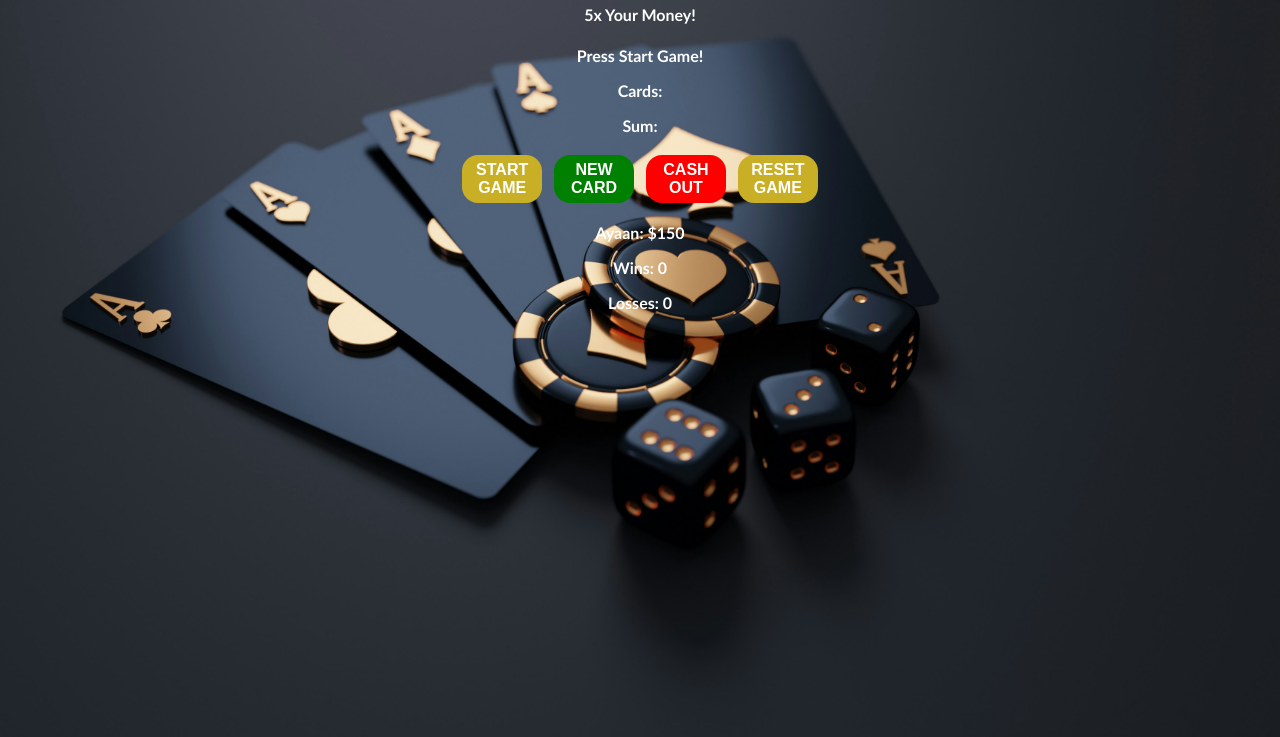
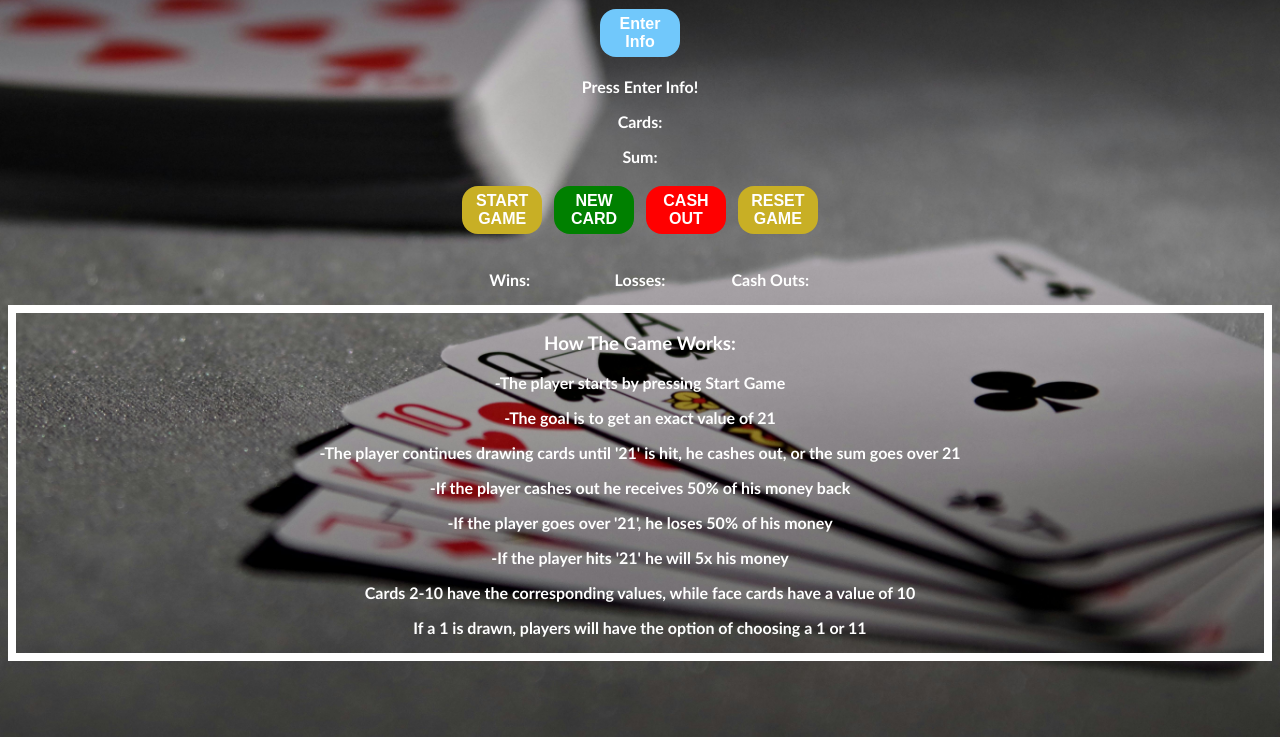
Before and after one commit to Ayaan0211/Blackjack, a plain HTML site: page index.html in a window 1280 px wide. Shown: the part 63-800 px from the top of the page. Drawn offline with Linux system fonts and the light colour scheme.

Commit message:
added new features and functionality

```diff
--- a/index.css
+++ b/index.css
@@ -1,6 +1,7 @@
 body {
     font-family: 'Trebuchet MS', 'Lucida Sans Unicode', 'Lucida Grande', 'Lucida Sans', Arial, sans-serif;
-    background-image: url(background.jpg);
+    background-image: url(background1.jpg);
+    /* background-repeat: no-repeat; */
     background-size: cover;
     text-align: center;
     color: white;
@@ -13,6 +14,10 @@ h1 {
 
 #text {
     font-style: italic;
+}
+
+#info-btn {
+    background-color: rgb(113, 200, 251);
 }
 
 button {
@@ -34,3 +39,20 @@ button {
 #cashOut {
     background-color: red;
 }
+
+#win-div, #loss-div, #cashout-div {
+    width: 10%;
+    display: inline-block;
+}
+
+#rules {
+    border: 0.5em solid white;
+    color: white;
+    font-size: 1em;
+    font-weight: bold;
+    /* position: absolute;
+    top: 50%;
+    left: 50%;
+    transform: translate(-50%, -50%); */
+    /* padding: 1em 1em; */
+}
--- a/index.html
+++ b/index.html
@@ -5,8 +5,12 @@
     </head>
 
     <body>
-        <h1>Blackjack</h1>
-        <h4>5x Your Money!</h4>
+        <div id="title">
+           <h1>BlackJack (Lite)</h1>
+        </div>
+        <div id="info">
+            <button id="info-btn" onclick="info()">Enter Info</button>
+        </div>
         <p id="message">Press Start Game!</p>
         <p id="cards">Cards:</p>
         <p id="sum">Sum:</p>
@@ -15,8 +19,26 @@
         <button id="cashOut" onclick="cashOut()">CASH OUT</button>
         <button onclick="resetGame()">RESET GAME</button>
         <p id="player"></p>
-        <p id="win">Wins: </p>
-        <p id="loss">Losses: </p>
+        <div id="win-div">
+            <p id="win">Wins: </p>
+        </div>
+        <div id="loss-div">
+            <p id="loss">Losses: </p>
+        </div>
+        <div id="cashout-div">
+            <p id="out">Cash Outs: </p>
+        </div>
+        <div id="rules">
+            <h3>How The Game Works:</h3>
+            <p>-The player starts by pressing Start Game</p>
+            <p>-The goal is to get an exact value of 21</p>
+            <p>-The player continues drawing cards until '21' is hit, he cashes out, or the sum goes over 21</p>
+            <p>-If the player cashes out he receives 50% of his money back</p>
+            <p>-If the player goes over '21', he loses 50% of his money</p>
+            <p>-If the player hits '21' he will 5x his money</p>
+            <p>Cards 2-10 have the corresponding values, while face cards have a value of 10</p>
+            <p>If a 1 is drawn, players will have the option of choosing a 1 or 11</p>
+        </div>
         <script src="index.js"></script>
     </body>
 
--- a/index.js
+++ b/index.js
@@ -1,37 +1,65 @@
 let player = {
-    name: "Ayaan",
-    chips: 150
+    name: 'No Name',
+    chips: 0
 }
 
 let cards = [];
 let sum = 0;
 let win = 0;
 let loss = 0;
-let chips = 150;
+let out = 0;
 let hasBlackJack = false;
 let isAlive = false;
+let start = false;
 let message = "";
 let messageEl = document.getElementById("message");
+let infoEl = document.getElementById("info-btn")
 let sumEl = document.getElementById("sum");
 let cardsEl = document.getElementById("cards");
 let playerEl = document.getElementById("player");
 let winEl = document.getElementById("win");
 let lossEl = document.getElementById("loss");
+let cashEl = document.getElementById("out");
 
-playerEl.textContent = player.name + ": $" + player.chips;
-winEl.textContent = "Wins: " + win;
-lossEl.textContent = "Losses: " + loss;
+if (!start) {
+    messageEl.textContent = ("Press Enter Info!");
+}
 
+function info() {
+    let username = prompt("Enter Your Name: ");
+    let credits = prompt("Enter Amount of Money: ");
+    player.name = username;
+    player.chips = credits;
+    playerEl.textContent = player.name + ": $" + player.chips;
+    sum = 0;
+    win = 0;
+    loss = 0;
+    out = 0;
+    playerEl.textContent = player.name + ": $" + player.chips;
+    messageEl.textContent = "Press Start Game!";
+    winEl.textContent = "Wins: " + win;
+    lossEl.textContent = "Losses: " + loss;
+    cashEl.textContent = "Cash Outs: " + out;
+    start = true;
+    infoEl.textContent = "New Game";
+}
 
 function getRandomCard() {
     let random = Math.floor(Math.random() * 13) + 1;
-    if (random === 1) return 11;
+    console.log(random);
+    if (random === 1) return ace();
     if (random > 10) return 10;
     return random;
 }
 
+function ace() {
+    let value = prompt("Would you like to choose a 1 or 11? (Current Sum: " + sum + ")");
+    if (value === "1") return 1;
+    if (value === "11") return 11;
+}
+
 function startGame() {
-    if (cards.length === 0) {
+    if (cards.length === 0 && start) {
         isAlive = true;
         let card1 = getRandomCard();
         cards = [card1]
@@ -56,7 +84,9 @@ function renderGame() {
         message = "Wohoo! You've got Blackjack! (Press Reset Game To Play Again)";
         win++;
         winEl.textContent = "Wins: " + win;
+        /* player.chips += (Math.round(player.chips * 5 * 100)/100).toFixed(2); */
         player.chips += (player.chips * 5);
+        player.chips = Number(Math.round(player.chips + 'e2') + "e-2")
         playerEl.textContent = player.name + ": $" + player.chips;
         isAlive = false;
         hasBlackJack = true;
@@ -65,7 +95,8 @@ function renderGame() {
         message = "You're out of the game! (Press Reset Game)";
         loss++;
         lossEl.textContent = "Loss: " + loss;
-        player.chips -= (player.chips/2);
+        player.chips -= player.chips/2;
+        player.chips = Number(Math.round(player.chips + 'e2') + "e-2")
         playerEl.textContent = player.name + ": $" + player.chips;
         isAlive = false;
     }
@@ -83,9 +114,12 @@ function newCard() {
 
 function cashOut() {
     if (isAlive && !hasBlackJack) {
-        player.chips -= (player.chips/2);
+        player.chips -= player.chips/2;
+        player.chips = Number(Math.round(player.chips + 'e2') + "e-2")
         playerEl.textContent = player.name + ": $" + player.chips;
         isAlive = false;
+        out++;
+        cashEl.textContent = "Cash Outs: " + out;
         resetGame();
     }
 }
```
Also changed, not shown: background1.jpg (added), 1 other file.
